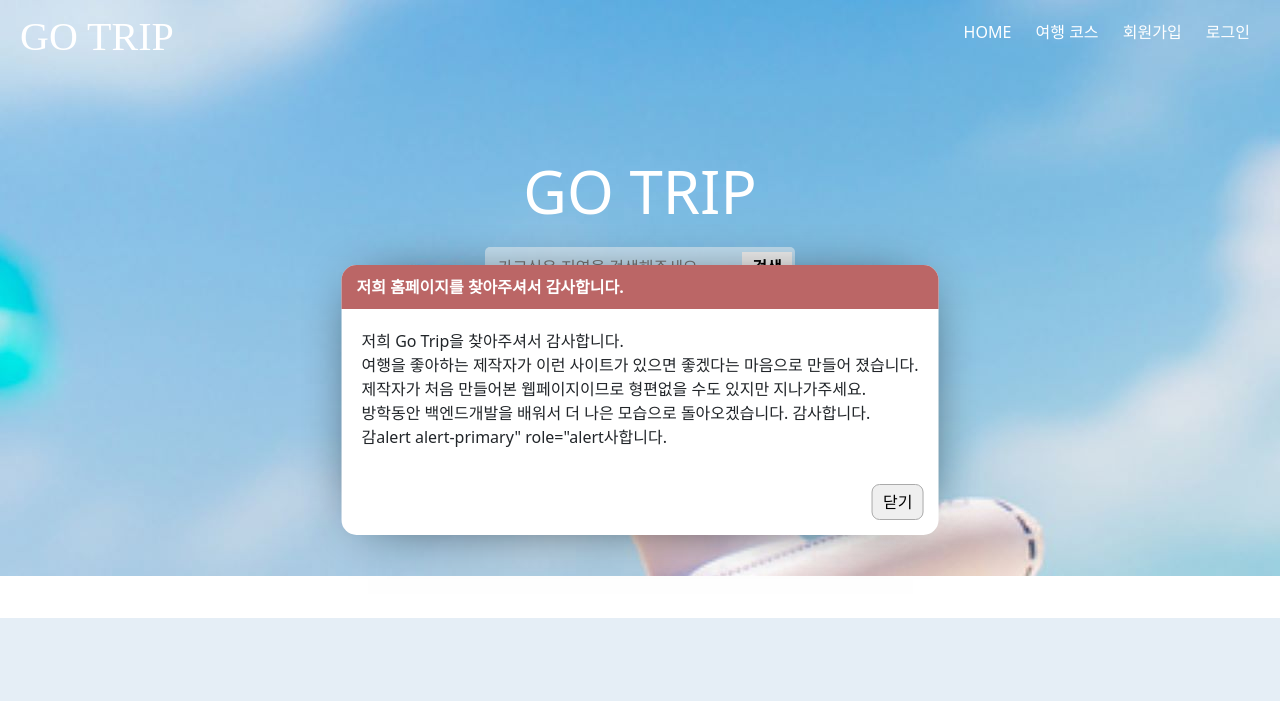
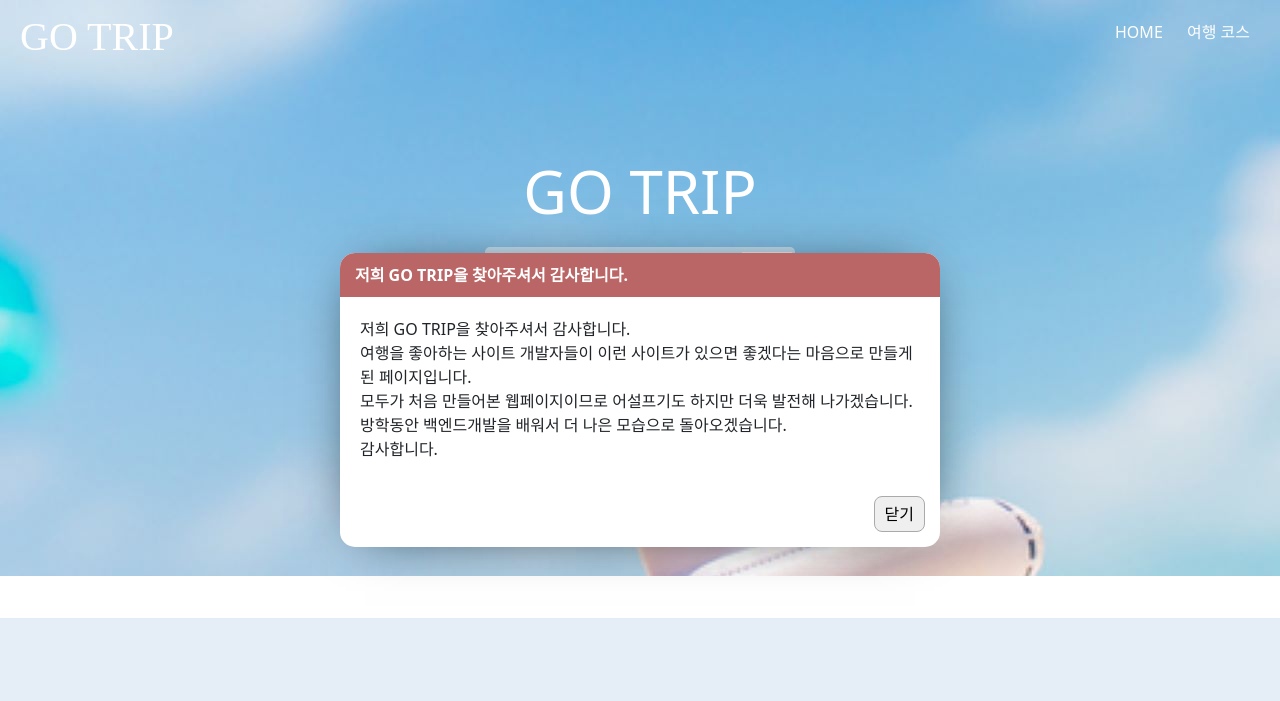
Before and after one commit to gpdus0321/GO_TRIP, a Django app: page /main/ in a window 1280 px wide; the page is wider, and only the part inside the window is pictured. Shown: the top 701 px of that part. Run offline with Django 4.2, Linux system fonts and the light colour scheme; data comes from the database, SQL or seed files in the repository; both versions use the stored data as it was after the commit; some libraries are stand-ins or nearby versions.

Commit message:
약간의 css 수정

```diff
--- a/gotrip/serviceapp/templates/serviceapp/main.html
+++ b/gotrip/serviceapp/templates/serviceapp/main.html
@@ -21,15 +21,15 @@
     </script>
     <!--팝업창-->
     <div class="popup">
-        <div class="popup_title">저희 홈페이지를 찾아주셔서 감사합니다.</div>
+        <div class="popup_title">저희 GO TRIP을 찾아주셔서 감사합니다.</div>
         <div class="popup_content">
-            <p>저희 Go Trip을 찾아주셔서 감사합니다.</p>
+            <p>저희 GO TRIP을 찾아주셔서 감사합니다.</p>
             <p>
-                여행을 좋아하는 제작자가 이런 사이트가 있으면 좋겠다는 마음으로 만들어 졌습니다.<br>
-                제작자가 처음 만들어본 웹페이지이므로 형편없을 수도 있지만 지나가주세요.<br>
-                방학동안 백엔드개발을 배워서 더 나은 모습으로 돌아오겠습니다. 감사합니다.
+                여행을 좋아하는 사이트 개발자들이 이런 사이트가 있으면 좋겠다는 마음으로 만들게된 페이지입니다.<br>
+                모두가 처음 만들어본 웹페이지이므로 어설프기도 하지만 더욱 발전해 나가겠습니다.<br>
+                방학동안 백엔드개발을 배워서 더 나은 모습으로 돌아오겠습니다. <br>
+                감사합니다.
             </p>
-            <p>감alert alert-primary" role="alert사합니다.</p>
         </div>
         <div class="cmd">
             <input type="button" name="btnclose" class="button" value="닫기" >
@@ -43,8 +43,11 @@
         <div class="section">
             <h2 style="font-size: 60px; margin-bottom: 20px;">GO TRIP</h2>
             <div class="main_searchArea">
-                <input type="search" class="search" placeholder="가고싶은 지역을 검색해주세요" maxlength="10" size="40">
-                <input type="submit" class="search_submit" value="검색">
+                <form  action="/blog/search" method="post">
+                    {% csrf_token %}
+                    <input type="search" class="search" placeholder="가고싶은 지역을 검색해주세요" aria-label="Search" name="q" value="{{q}}" maxlength="10" size="40">
+                    <input type="submit" class="search_submit" value="검색"></input>
+                </form>
             </div>
         </div>
 
--- a/gotrip/templates/base.html
+++ b/gotrip/templates/base.html
@@ -1,7 +1,6 @@
 <!DOCTYPE html>
 <html lang="kr">
 {% include 'head.html' %}
-
 <body>
 
     {% block content %}
--- a/gotrip/templates/head.html
+++ b/gotrip/templates/head.html
@@ -2,7 +2,7 @@
 
 <head>
     <meta charset="UTF-8">
-    <title>pragmatic</title>
+    <title>GO_TRIP</title>
     <!-- BOOTSTRAP LINK -->
     <link href="https://cdn.jsdelivr.net/npm/bootstrap@5.2.0/dist/css/bootstrap.min.css" rel="stylesheet" integrity="sha384-gH2yIJqKdNHPEq0n4Mqa/HGKIhSkIHeL5AyhkYV8i59U5AR6csBvApHHNl/vI1Bx" crossorigin="anonymous">
 
--- a/gotrip/templates/header.html
+++ b/gotrip/templates/header.html
@@ -4,8 +4,6 @@
         <ul>
             <li><a href="/main/">HOME</a></li>
             <li><a href="/blog/">여행 코스</a></li>
-            <li><a href="/membership/">회원가입</a></li>
-            <li><a href="/login/">로그인</a></li>
         </ul>
     </nav>
 </div>
```
Also changed, not shown: gotrip/blogapp/templates/search.html (+5 -3 lines), gotrip/db.sqlite3, gotrip/media/django-summernote/2022-08-18/26713df7-70d0-4175-afc0-2801ac280377.png (added), gotrip/media/django-summernote/2022-08-18/bcd80458-a5e5-4ce7-a0b6-20e06e375c61.jpg (added).
